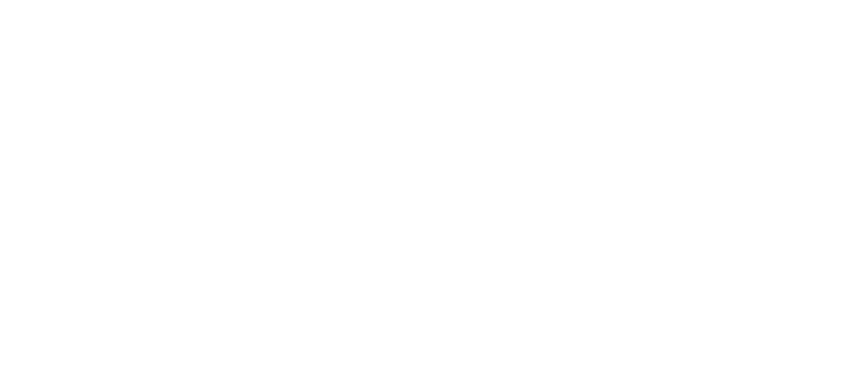
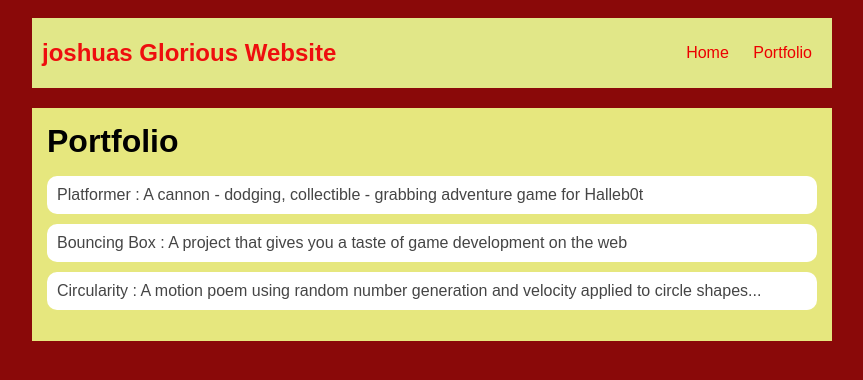
Before and after one commit to Naquin119/Naquin119.github.io, a plain HTML site: page portfolio.html in a window 1280 px wide. Shown: the whole page, without its empty margins (208-1071 px from the left). Drawn offline with Linux system fonts and the light colour scheme.

Commit message:
add portfolio.html file

```diff
--- a/portfolio.html
+++ b/portfolio.html
@@ -0,0 +1,37 @@
+<!DOCTYPE HTML>
+<html>
+    <head>
+        <title> joshua Amazing Website</title>
+        <link rel="stylesheet" href="style.css">
+    </head>
+
+
+    <body>
+        <div id="all-contents">
+            <nav>
+                <h1> joshuas Glorious Website</h1>
+                <ul id="nav-ul">
+                   <li class="nav-li">
+                   <a class="nav-a" href="index.html">Home</a>
+                 </li>
+                 <li class="nav-li">
+                   <a class="nav-a" href="portfolio.html">Portfolio</a>
+                 </li>
+             </ul>
+
+
+         </nav>
+         <main>
+            <div class="content">
+                <h1>Portfolio</h1>
+                <ul id="portfolio">
+                    <li><a href="projects/platformer/">Platformer : A cannon - dodging, collectible - grabbing adventure game for Halleb0t</a></li>
+                    <li><a href="projects/bouncing-box/">Bouncing Box : A project that gives you a taste of game development on the web </a></li>
+                    <li><a href="projects/circularity/">Circularity : A motion poem using random number generation and velocity applied to circle shapes...</a></li>
+                </ul>
+            </div>
+         </main>
+     </div>
+
+    </body>
+</html>
--- a/style.css
+++ b/style.css
@@ -62,3 +62,28 @@ h2,
 h3 {
   margin: 0px;
 }
+     /* portfolio styles */
+     .content h1 {
+      color: black;
+  }
+
+  #portfolio {
+      list-style-type: none;
+      padding-left: 0;
+  }
+
+  #portfolio li {
+      background: #fff;
+      padding: 10px;
+      border-radius: 10px;
+      margin-bottom: 10px;
+  }
+
+  #portfolio li:hover {
+      background: #eee;
+  }
+
+  #portfolio a {
+      text-decoration: none;
+      color: #454545;
+  }
```
